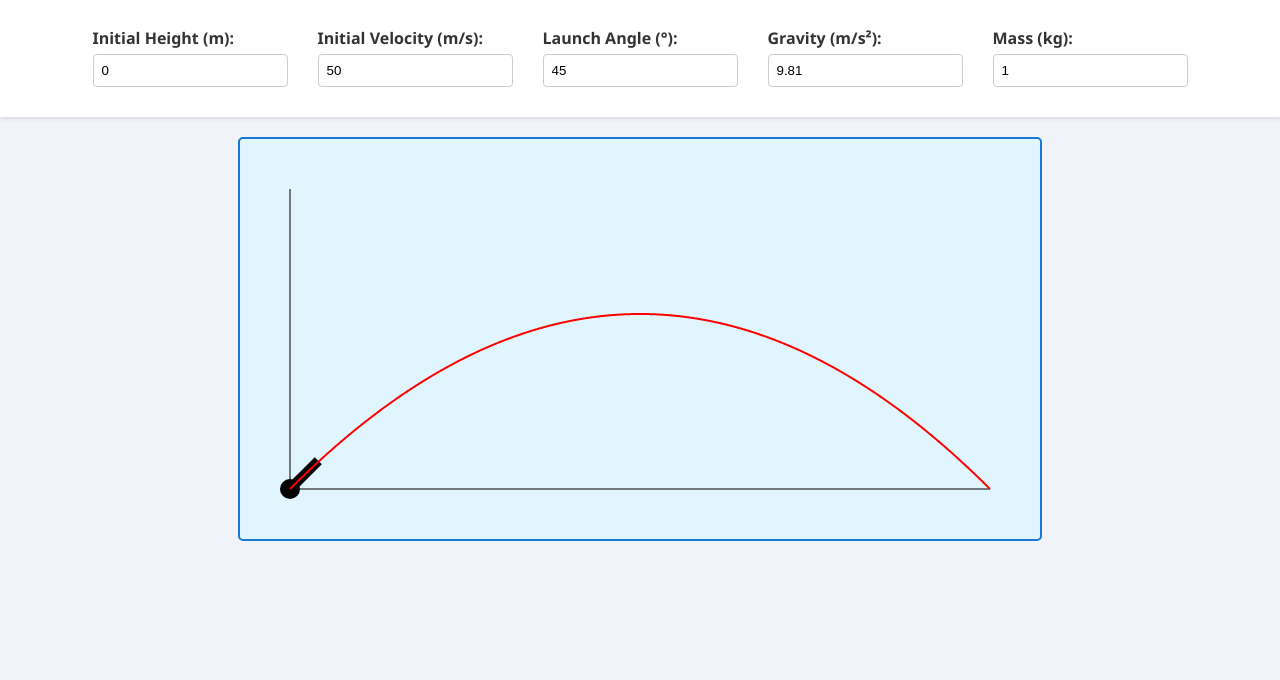
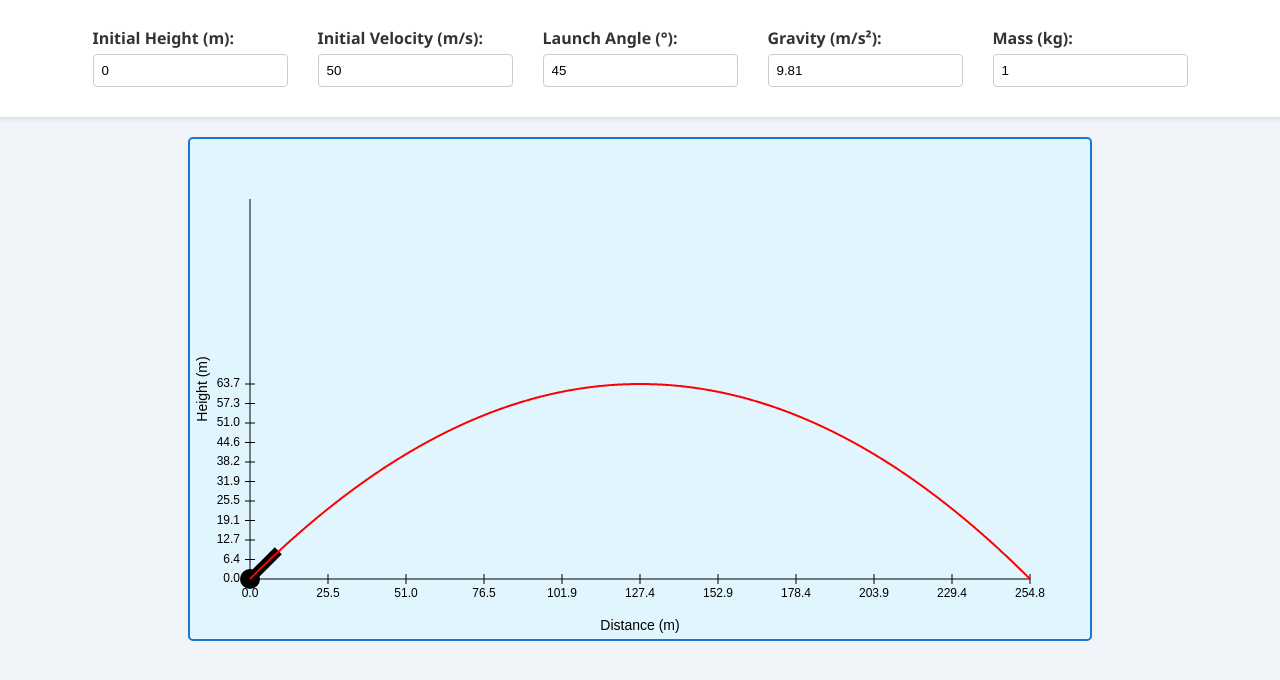
Before and after one commit to samchan1150/Projectile-Motion-Simulator, a plain HTML site: page index.html in a window 1280 px wide. Shown: the part 86-766 px from the top of the page. Drawn offline with Linux system fonts and the light colour scheme.

Commit message:
Added axes and scales

```diff
--- a/index.html
+++ b/index.html
@@ -36,7 +36,7 @@
         </div>
     </div>
 
-    <canvas id="trajectoryCanvas" width="800" height="400"></canvas>
+    <canvas id="trajectoryCanvas" width="900" height="500"></canvas>
 
     <script src="script.js"></script>
 </body>
--- a/script.js
+++ b/script.js
@@ -17,14 +17,13 @@ window.onload = initializeSimulator;
 
 function simulateProjectile() {
     // Retrieve user inputs
-    const h0 = parseFloat(document.getElementById('initialHeight').value) || 0; // Initial height
-    const v0 = parseFloat(document.getElementById('initialVelocity').value) || 0; // Initial velocity
-    const angleDeg = parseFloat(document.getElementById('launchAngle').value) || 0; // Launch angle in degrees
-    const g = parseFloat(document.getElementById('gravity').value) || 9.81; // Gravity
+    const h0 = parseFloat(document.getElementById('initialHeight').value) || 0;
+    const v0 = parseFloat(document.getElementById('initialVelocity').value) || 0;
+    const angleDeg = parseFloat(document.getElementById('launchAngle').value) || 0;
+    const g = parseFloat(document.getElementById('gravity').value) || 9.81;
 
     // Input validation
     if (v0 < 0 || g <= 0) {
-        // Clear canvas if inputs are invalid
         clearCanvas();
         return;
     }
@@ -33,26 +32,20 @@ function simulateProjectile() {
     const angleRad = angleDeg * (Math.PI / 180);
 
     // Initial velocity components
-    const v0x = v0 * Math.cos(angleRad); // Horizontal component
-    const v0y = v0 * Math.sin(angleRad); // Vertical component
+    const v0x = v0 * Math.cos(angleRad);
+    const v0y = v0 * Math.sin(angleRad);
 
     let totalTime;
 
     if (v0y === 0) {
-        // Handle zero vertical velocity (angle = 0 degrees)
         if (h0 > 0) {
-            // Only vertical motion due to initial height
             totalTime = Math.sqrt((2 * h0) / g);
         } else {
-            // No vertical motion; projectile is already on the ground
             totalTime = 0;
         }
     } else {
-        // Time until the projectile lands
-        // Solve quadratic equation y(t) = 0 to find total flight time
         const discriminant = v0y ** 2 + 2 * g * h0;
         if (discriminant < 0) {
-            // Clear canvas if discriminant is negative (no real roots)
             clearCanvas();
             return;
         }
@@ -71,7 +64,7 @@ function simulateProjectile() {
     ctx.clearRect(0, 0, canvas.width, canvas.height);
 
     // Padding around the canvas
-    const padding = 50;
+    const padding = 60;
 
     // Determine the scaling factor to be the same for both axes
     let scaleRatioX = (canvas.width - 2 * padding) / xMax;
@@ -90,10 +83,11 @@ function simulateProjectile() {
 
     // Adjust offsets to position the trajectory correctly
     const offsetX = padding;
-    const offsetY = canvas.height - padding - h0 * scale;
+    const baseY = canvas.height - padding;
+    const offsetY = baseY - h0 * scale;
 
-    // Draw axes (optional)
-    drawAxes(ctx, canvas, padding);
+    // Draw axes with scales
+    drawAxes(ctx, canvas, padding, offsetX, baseY, scale, xMax, hMax, h0);
 
     // Draw the cannon at the starting point
     drawCannon(ctx, offsetX, offsetY, angleRad);
@@ -116,7 +110,7 @@ function simulateProjectile() {
 
         // Canvas coordinates
         const canvasX = offsetX + x * scale;
-        const canvasY = offsetY - y * scale; // Invert y-axis and adjust for offset
+        const canvasY = baseY - y * scale;
 
         if (i === 0) {
             ctx.moveTo(canvasX, canvasY);
@@ -146,21 +140,87 @@ function drawCannon(ctx, x, y, angle) {
     ctx.restore(); // Restore the original context state
 }
 
-// Function to draw axes (optional)
-function drawAxes(ctx, canvas, padding) {
+// Function to draw axes with scale markers and labels
+function drawAxes(ctx, canvas, padding, offsetX, offsetY, scale, xMax, hMax, h0) {
     ctx.beginPath();
     ctx.strokeStyle = 'black';
     ctx.lineWidth = 1;
 
-    // X-axis
+    // Set font for labels
+    ctx.font = '12px Arial';
+    ctx.fillStyle = 'black';
+    ctx.textAlign = 'center';
+    ctx.textBaseline = 'middle';
+
+    // Draw X-axis
     ctx.moveTo(padding, canvas.height - padding);
     ctx.lineTo(canvas.width - padding, canvas.height - padding);
 
-    // Y-axis
+    // Draw Y-axis
     ctx.moveTo(padding, canvas.height - padding);
     ctx.lineTo(padding, padding);
 
     ctx.stroke();
+
+    // Number of ticks on each axis
+    const xTicks = 10;
+    const yTicks = 10;
+
+    // X-axis scale markers and labels
+    for (let i = 0; i <= xTicks; i++) {
+        const xValue = (xMax / xTicks) * i;
+        const xCanvas = offsetX + xValue * scale;
+
+        // Draw tick mark
+        ctx.beginPath();
+        ctx.moveTo(xCanvas, canvas.height - padding - 5);
+        ctx.lineTo(xCanvas, canvas.height - padding + 5);
+        ctx.stroke();
+
+        // Draw label
+        ctx.fillText(xValue.toFixed(1), xCanvas, canvas.height - padding + 15);
+    }
+
+    // Y-axis scale markers and labels
+    for (let i = 0; i <= yTicks; i++) {
+        const yValue = ((hMax + h0) / yTicks) * i;
+        const yCanvas = offsetY - yValue * scale;
+
+        // Draw tick mark
+        ctx.beginPath();
+        ctx.moveTo(padding - 5, yCanvas);
+        ctx.lineTo(padding + 5, yCanvas);
+        ctx.stroke();
+
+        // Draw label
+        ctx.textAlign = 'right';
+        ctx.fillText(yValue.toFixed(1), padding - 10, yCanvas);
+    }
+
+    // Adjust positions of axis labels to avoid overlap
+
+    // Axis labels
+    ctx.save();
+    ctx.font = '14px Arial';
+    ctx.fillStyle = 'black';
+
+    // X-axis label
+    ctx.textAlign = 'center';
+    ctx.textBaseline = 'top';
+    // Position the X-axis label below the tick labels
+    ctx.fillText('Distance (m)', canvas.width / 2, canvas.height - padding + 40);
+
+    // Y-axis label (rotated)
+    ctx.save();
+    ctx.translate(padding - 40, canvas.height / 2);
+    ctx.rotate(-Math.PI / 2);
+    ctx.textAlign = 'center';
+    ctx.textBaseline = 'bottom';
+    // Position the Y-axis label to the left of the tick labels
+    ctx.fillText('Height (m)', 0, 0);
+    ctx.restore();
+
+    ctx.restore();
 }
 
 // Function to clear the canvas
```
